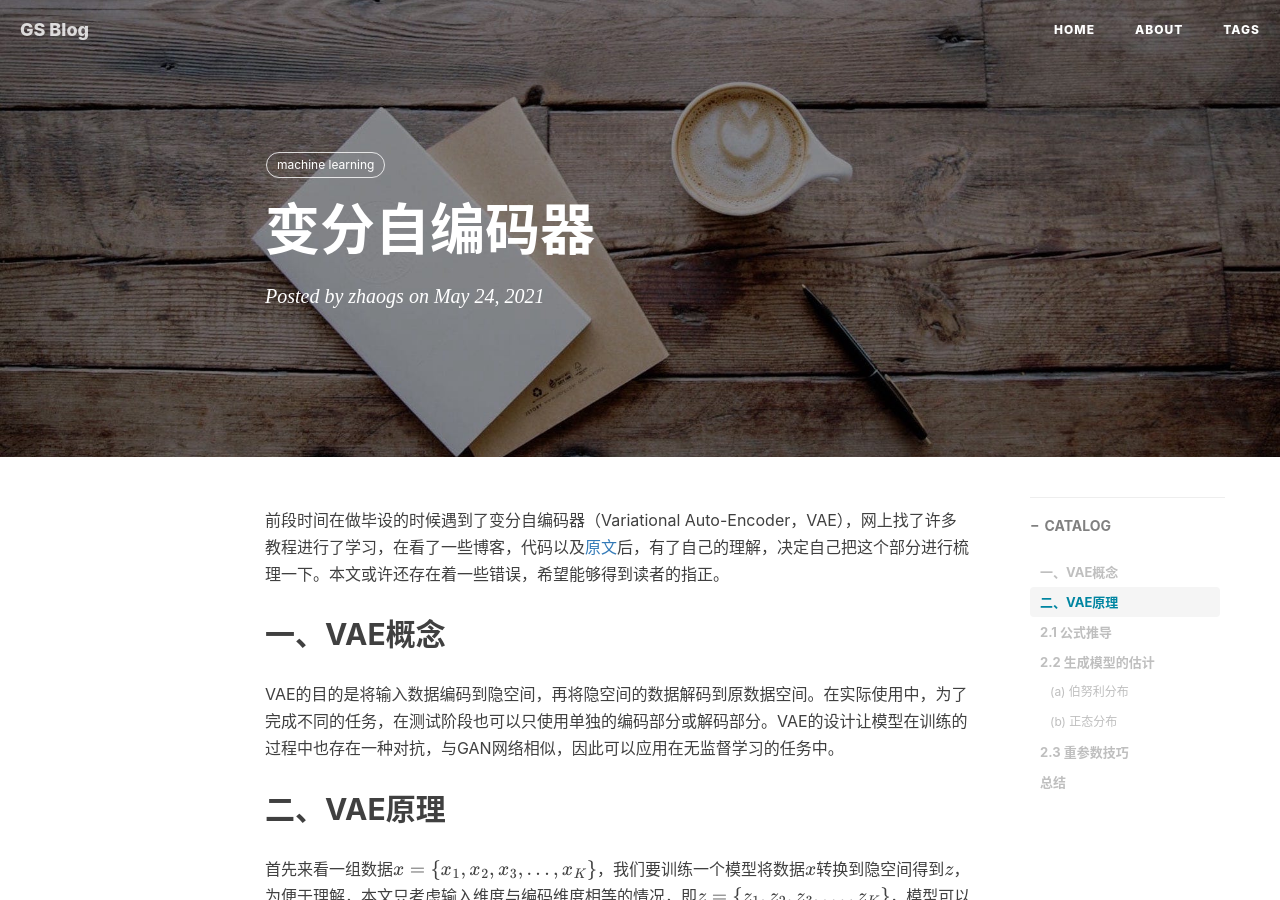
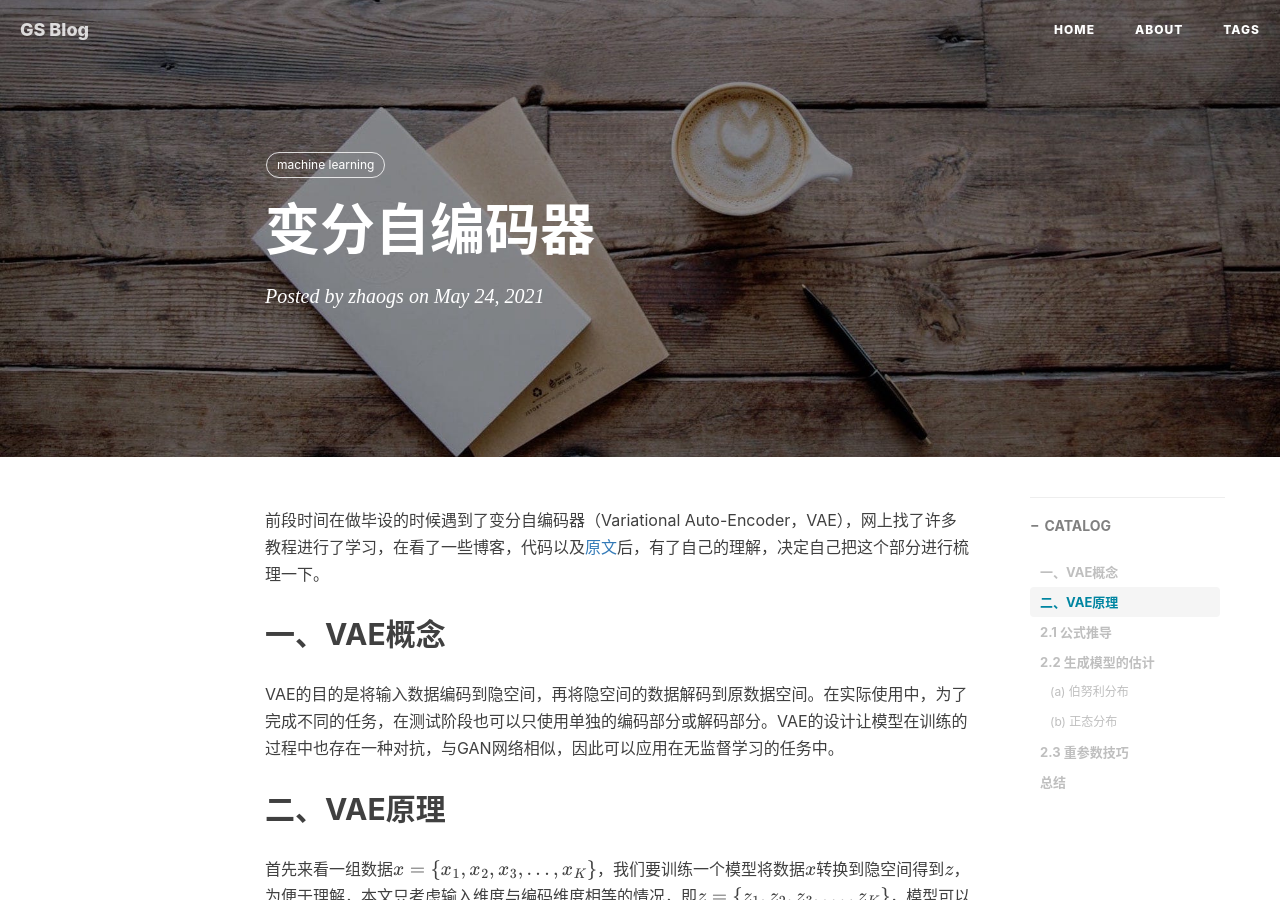
Before and after one commit to f1yfisher/f1yfisher.github.io, a Jekyll site: the page built from _posts/2021-05-23-VAE.md, in a window 1280 px wide and 900 px high. Built offline with Jekyll 4.4.1, drawn with Linux system fonts in a browser that asks for light colours; nearby versions of some CDN libraries; formulas are drawn with MathJax 3; comment, search, counter and statistics services are not loaded.

Commit message:
Update 2021-05-23-VAE.md

```diff
--- a/_posts/2021-05-23-VAE.md
+++ b/_posts/2021-05-23-VAE.md
@@ -10,7 +10,7 @@ tags:                #标签
     - machine learning
 ---
 
-前段时间在做毕设的时候遇到了变分自编码器（Variational Auto-Encoder，VAE），网上找了许多教程进行了学习，在看了一些博客，代码以及[原文](https://arxiv.org/pdf/1312.6114.pdf)后，有了自己的理解，决定自己把这个部分进行梳理一下。本文或许还存在着一些错误，希望能够得到读者的指正。
+前段时间在做毕设的时候遇到了变分自编码器（Variational Auto-Encoder，VAE），网上找了许多教程进行了学习，在看了一些博客，代码以及[原文](https://arxiv.org/pdf/1312.6114.pdf)后，有了自己的理解，决定自己把这个部分进行梳理一下。
 
 ## 一、VAE概念
 
```
